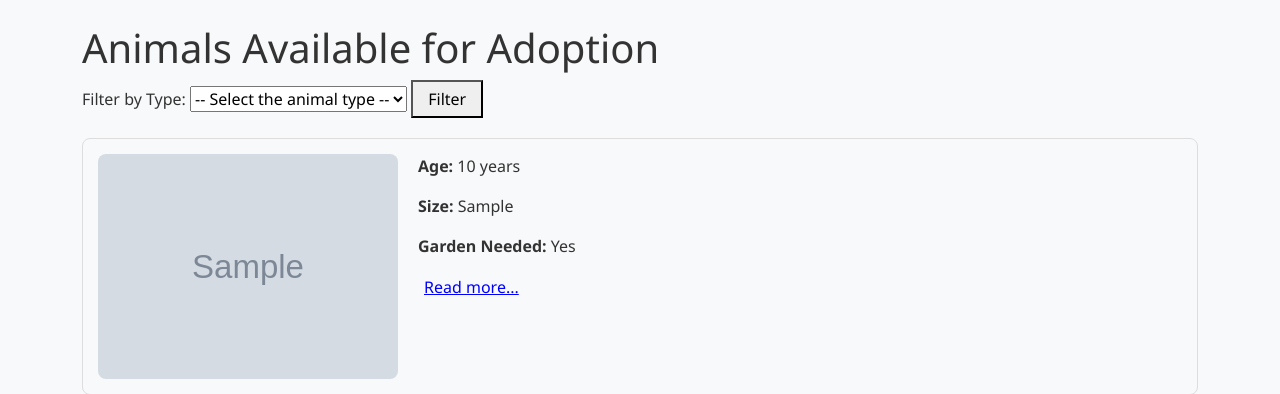
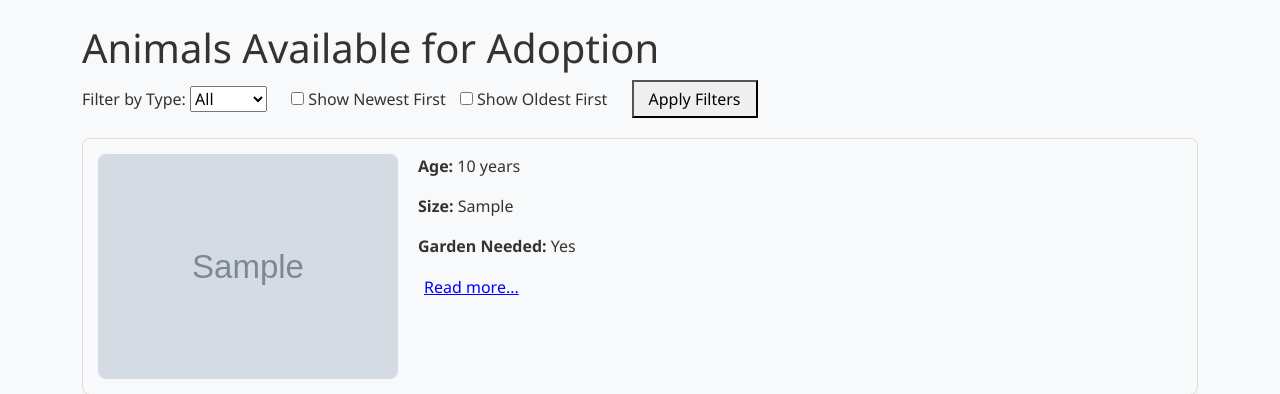
Before and after one commit to LeventeSohar/webtech, a Laravel app: page /adopt in a window 1280 px wide. Shown: the part 72-466 px from the top of the page. Run offline with Laravel 12, Linux system fonts and the light colour scheme; tables that the repository leaves empty hold one stand-in row (values such as "Sample post"); grey boxes marked "Sample" are stand-in pictures.

Commit message:
Now the filtering in regards to the created date also works! Main learnings: the created_at was already in the database as a column but not in our animal model as input configurated and used. Therefore timestamp first needed to be made true, then the type of created_at needed to be year-month-date in order to work and the debugging with dd in the code helped to find out all those things!

```diff
--- a/app/Http/Controllers/AnimalController.php
+++ b/app/Http/Controllers/AnimalController.php
@@ -14,14 +14,24 @@ class AnimalController extends Controller
     {
         //1. (old) without filter - so showing all animals:
         //$animals = Animal::all();
+        //dd($animals);
+        //dd($animals->first()->created_at);
 
         //3. Not only one condition (type but also when created - 2 conditions combined)
         $query = Animal::query();
 
         //2. With filter (Hannas individual topic):
-        if ($request->has('type')) {
+        if ($request->filled('type') && $request->input('type') !== '') {
             $query->where('type', $request->input('type'));
         }
+
+        // Handle sorting: 'newest' or 'oldest'
+        if ($request->filled('newest') && $request->input('newest') == '1') {
+            $query->orderBy('created_at', 'desc');
+        } elseif ($request->filled('oldest') && $request->input('oldest') == '1') {
+            $query->orderBy('created_at', 'asc');
+        }
+
 
         // Fetch animals with applied filters
         $animals = $query->get();
@@ -31,14 +41,14 @@ class AnimalController extends Controller
 
     //Note: Always trouble for some reason (Authentification eventhough shouldnt be needed and neither in blade nor route nor middleware written!)
     // 2. for showing the further details when clicked on "read more"
-    public function show(Animal $animal)
-    {
-        if (!$animal) {
-            return abort(404,'Animal not found');
-        }
+    //public function show(Animal $animal)
+    //{
+        //if (!$animal) {
+        //    return abort(404,'Animal not found');
+        //}
 
-        return view('adopt.show', compact('animal'));
-    }
+        //return view('adopt.show', compact('animal'));
+    //}
     //No matter what trouble shooting, i ended up getting the same errors: therefore decided to try it a different way
     //Instead of the show.blade.php with its routing, i adjusted the working index.blade.php to include javascript to show the further details
     //that was working and we were supposed to at least have javascript implemented once
--- a/app/Models/Animal.php
+++ b/app/Models/Animal.php
@@ -18,4 +18,6 @@ class Animal extends Model
         'garden_needed',
         'picture',
     ];
+
+    public $timestamps = true;  //for filtering of how long animals have been in shelter!!
 }
--- a/resources/views/adopt/index.blade.php
+++ b/resources/views/adopt/index.blade.php
@@ -3,18 +3,35 @@
 @section('content')
     <h1>Animals Available for Adoption</h1>
 
-    <!-- Filter Form -->
+    <!-- Unified Filter Form -->
     <form method="GET" action="{{ route('adopt.index') }}" style="margin-bottom: 20px;">
+        <!-- Dropdown: Filter by Type -->
         <label for="type">Filter by Type:</label>
         <select name="type" id="type">
-            <option value="">-- Select the animal type --</option>
-            <option value="dog">dog</option>
-            <option value="cat">cat</option>
-            <option value="rodent">rodent</option>
+            <option value="">All</option> <!-- 'All' option -->
+            <option value="dog" {{ request('type') === 'dog' ? 'selected' : '' }}>Dog</option>
+            <option value="cat" {{ request('type') === 'cat' ? 'selected' : '' }}>Cat</option>
+            <option value="rodent" {{ request('type') === 'rodent' ? 'selected' : '' }}>Rodent</option>
         </select>
-        <button type="submit" style="padding: 5px 15px;">Filter</button>
+
+        <!-- Checkbox: Show Newest/Oldest -->
+        <label style="margin-left: 20px;">
+            <input type="checkbox" name="newest" value="1" id="newest"
+                {{ request('newest') ? 'checked' : '' }}>
+            Show Newest First
+        </label>
+
+        <label style="margin-left: 10px;">
+            <input type="checkbox" name="oldest" value="1" id="oldest"
+                {{ request('oldest') ? 'checked' : '' }}>
+            Show Oldest First
+        </label>
+
+        <!-- Submit Button -->
+        <button type="submit" style="margin-left: 20px; padding: 5px 15px;">Apply Filters</button>
     </form>
 
+    <!-- Animal List -->
     <div class="animal-list">
         @foreach($animals as $animal)
             <!-- Animal Card -->
@@ -32,7 +49,6 @@
 
                     <!-- Details Section -->
                     <div class="animal-details" style="flex: 1;">
-                        <!-- Basic Details -->
                         <p><strong>Age:</strong> {{ $animal->age ?? 'N/A' }} years</p>
                         <p><strong>Size:</strong> {{ $animal->size ?? 'N/A' }}</p>
                         <p><strong>Garden Needed:</strong> {{ $animal->garden_needed ? 'Yes' : 'No' }}</p>
@@ -49,7 +65,6 @@
                 <div id="details-{{ $animal->id }}"
                     class="animal-more-details"
                     style="display: none; margin-top: 10px; padding-left: 320px; transition: all 0.3s ease;">
-                    <!-- Further Details -->
                     <p><strong>Color:</strong> {{ $animal->color ?? 'N/A' }}</p>
                     <p><strong>Description:</strong> {{ $animal->description ?? 'No description provided' }}</p>
                 </div>
@@ -57,9 +72,26 @@
         @endforeach
     </div>
 
+    <!-- JavaScript -->
     <script>
-        // JavaScript to handle "Read More" functionality
         document.addEventListener('DOMContentLoaded', function () {
+            // Single-selection logic for checkboxes
+            const newestCheckbox = document.getElementById('newest');
+            const oldestCheckbox = document.getElementById('oldest');
+
+            newestCheckbox.addEventListener('change', function () {
+                if (this.checked) {
+                    oldestCheckbox.checked = false; // Uncheck 'oldest' when 'newest' is checked
+                }
+            });
+
+            oldestCheckbox.addEventListener('change', function () {
+                if (this.checked) {
+                    newestCheckbox.checked = false; // Uncheck 'newest' when 'oldest' is checked
+                }
+            });
+
+            // "Read More" functionality
             document.querySelectorAll('.read-more').forEach(function (button) {
                 button.addEventListener('click', function () {
                     const animalId = this.getAttribute('data-id');
--- a/resources/views/info-box.blade.php
+++ b/resources/views/info-box.blade.php
@@ -1,4 +1,3 @@
-
 <div class="info-box">
     <p><strong>Pet Shelter FLENSBURG</strong><br>
     Westerallee 138, 24941 Flensburg</p>
--- a/resources/views/layouts/base.blade.php
+++ b/resources/views/layouts/base.blade.php
@@ -29,7 +29,7 @@
     <!-- Navbar -->
     <nav class="navbar navbar-expand-lg">
         <div class="container">
-            <a class="navbar-brand" href="#">Pet Shelter Flensburg</a>
+            <a class="navbar-brand" href="{{ url('/') }}">Pet Shelter Flensburg</a>
             <button class="navbar-toggler" type="button" data-bs-toggle="collapse" data-bs-target="#navbarNav" aria-controls="navbarNav" aria-expanded="false" aria-label="Toggle navigation">
                 <span class="navbar-toggler-icon"></span>
             </button>
```
